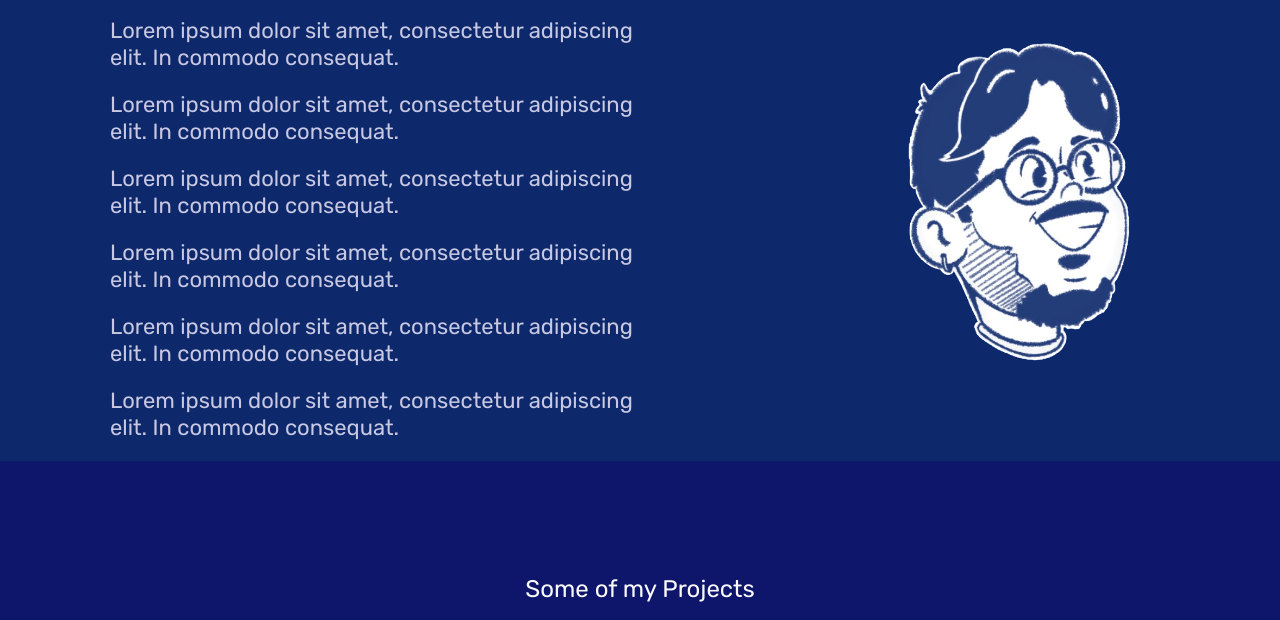
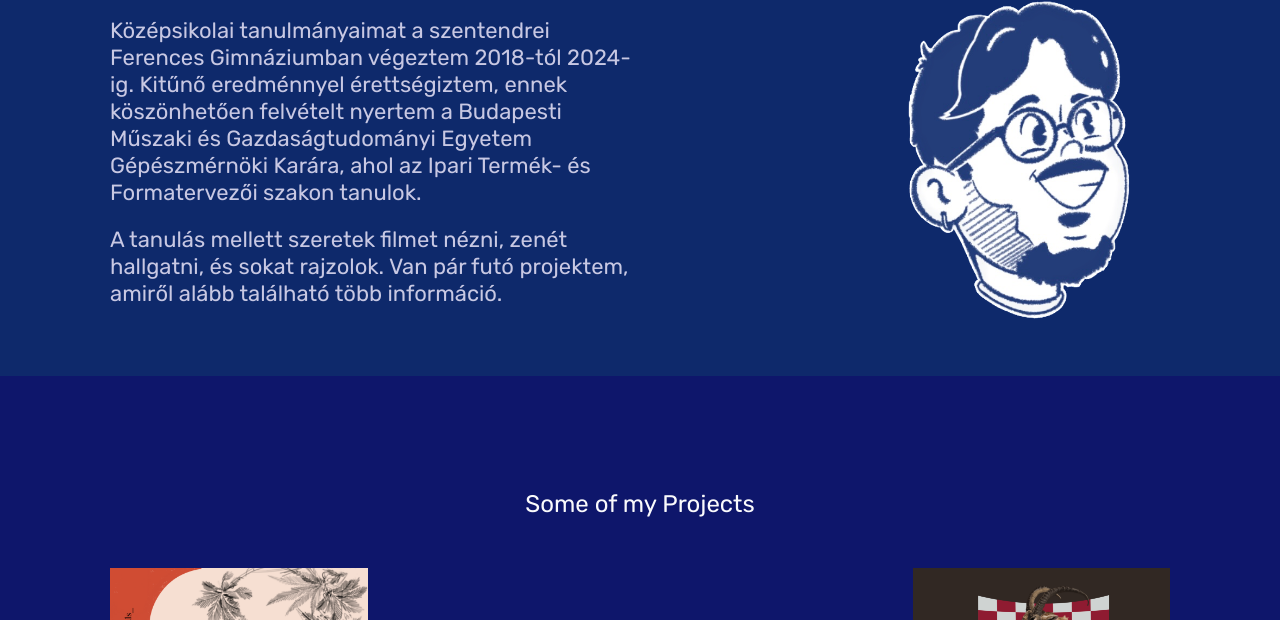
Before and after one commit to dr-BuBo/first-homepage, a plain HTML site: page index.html in a window 1280 px wide. Shown: the part 149-769 px from the top of the page. Drawn offline with Linux system fonts and the light colour scheme.

Commit message:
Animals pdf hozzá adva

```diff
--- a/index.html
+++ b/index.html
@@ -31,12 +31,8 @@
     <section id="about" class="grid">
       <div class="welcome-text">
         <h1>Buttyán Botond</h1>
-        <p class="leading">Lorem ipsum dolor sit amet, consectetur adipiscing elit. In commodo consequat.</p>
-        <p class="leading">Lorem ipsum dolor sit amet, consectetur adipiscing elit. In commodo consequat.</p>
-        <p class="leading">Lorem ipsum dolor sit amet, consectetur adipiscing elit. In commodo consequat.</p>
-        <p class="leading">Lorem ipsum dolor sit amet, consectetur adipiscing elit. In commodo consequat.</p>
-        <p class="leading">Lorem ipsum dolor sit amet, consectetur adipiscing elit. In commodo consequat.</p>
-        <p class="leading">Lorem ipsum dolor sit amet, consectetur adipiscing elit. In commodo consequat.</p>
+        <p class="leading">Középsikolai tanulmányaimat a szentendrei Ferences Gimnáziumban végeztem 2018-tól 2024-ig. Kitűnő eredménnyel érettségiztem, ennek köszönhetően felvételt nyertem a Budapesti Műszaki és Gazdaságtudományi Egyetem Gépészmérnöki Karára, ahol az Ipari Termék- és Formatervezői szakon tanulok. </p>
+        <p class="leading">A tanulás mellett szeretek filmet nézni, zenét hallgatni, és sokat rajzolok. Van pár futó projektem, amiről alább található több információ.</p>
 
       </div>
       <div class="welcome-img">
@@ -46,7 +42,7 @@
     <section id="portfolio">
       <h3>Some of my Projects</h3>
       <div class="projects grid">
-        <a href="#">
+        <a href="Animals/animals_ex.pdf">
           <img src="animals.png" alt="animals image">
           <h4>_Animals_</h4>
         </a>
```
Also changed, not shown: 1 other file.
